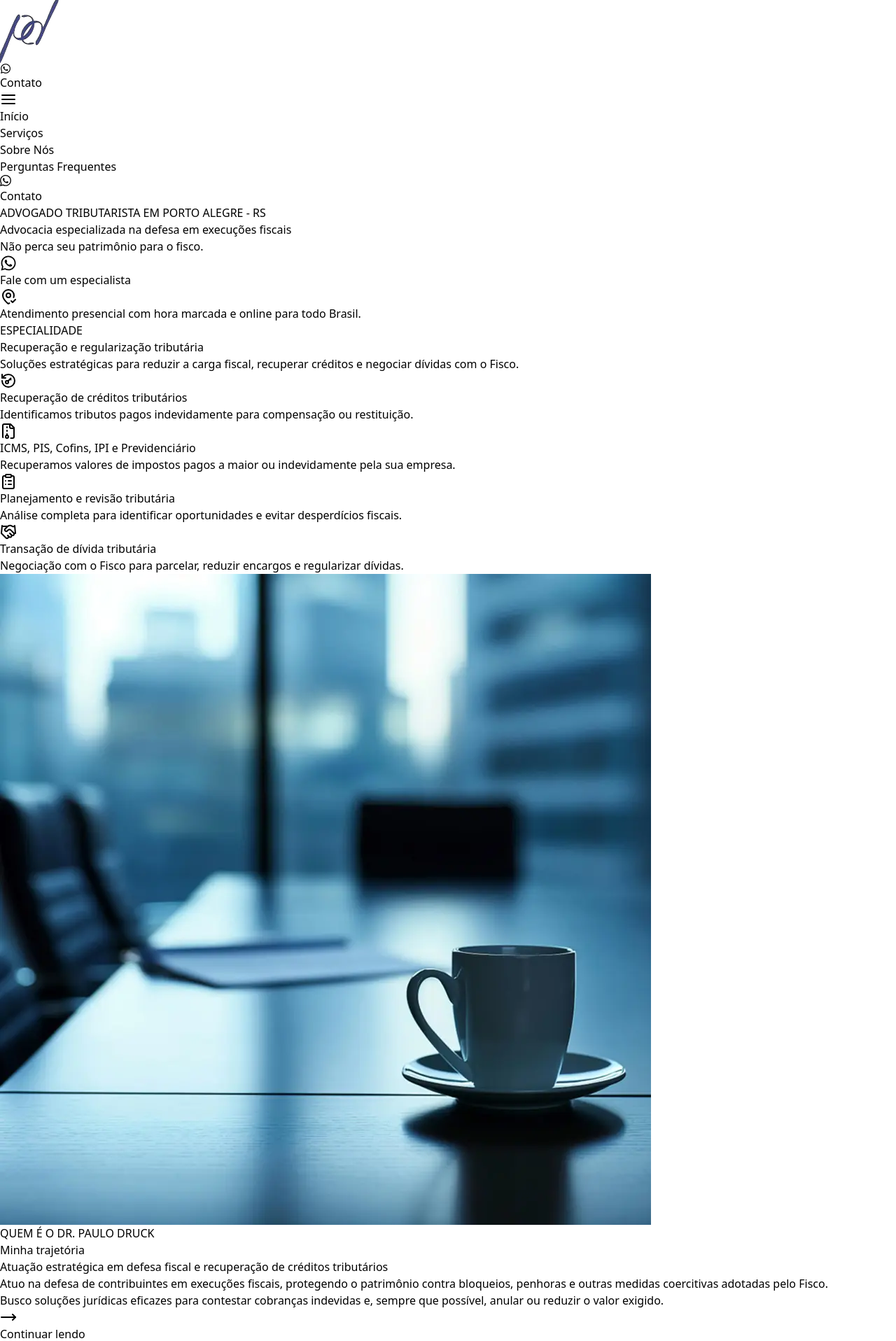
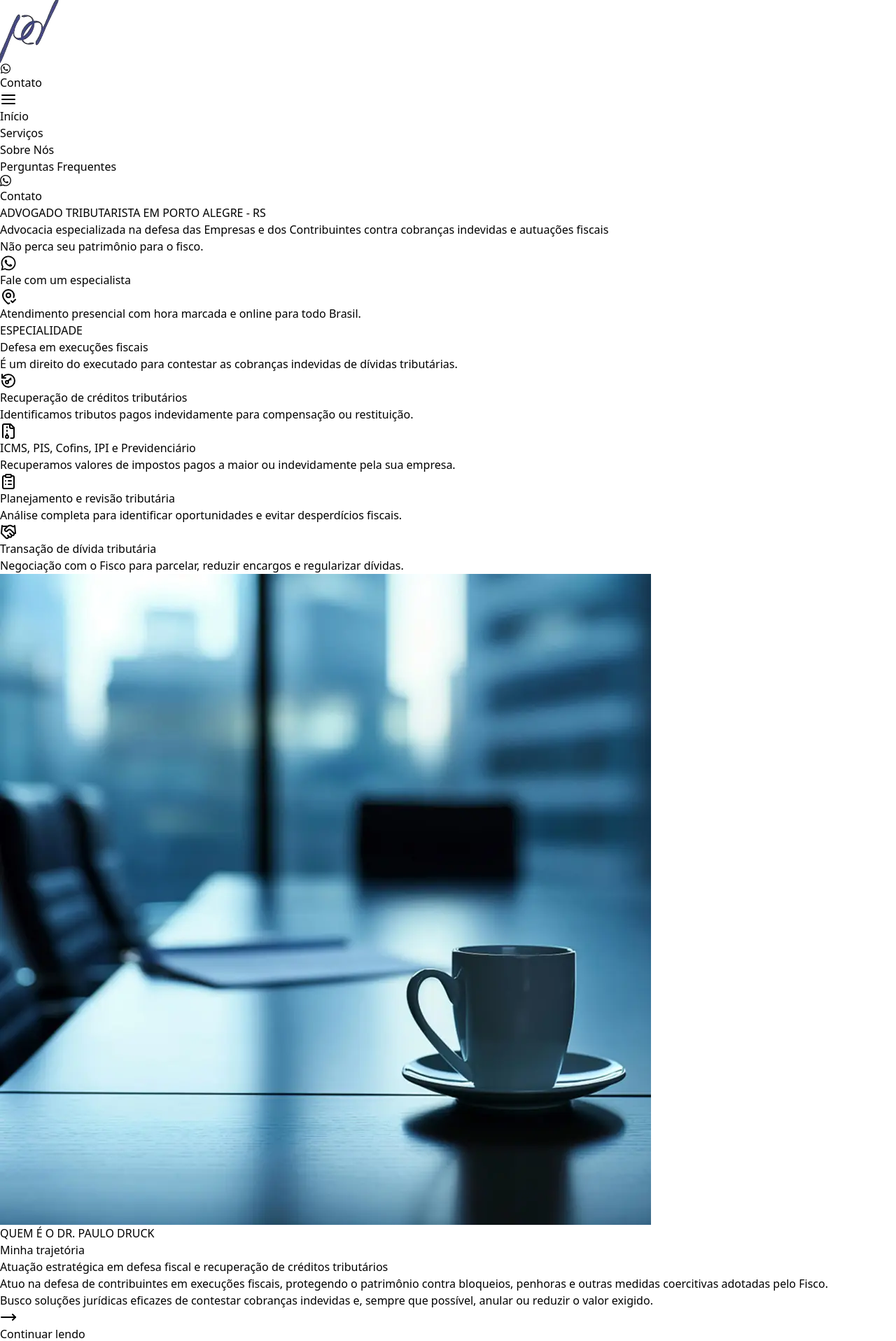
Before and after one commit to Paper-Street-Softwares/LP-Paulo-Druck, a React (Vite) app: page / in a window 1280 px wide. Shown: the top 1916 px of the page at 70% size. Built offline with nearby package versions, Linux system fonts and the light colour scheme; a web font is replaced by a local one.

Commit message:
fix: Insere copys

```diff
--- a/src/content/content.jsx
+++ b/src/content/content.jsx
@@ -127,8 +127,9 @@ const content = {
       miniTag: "ADVOGADO TRIBUTARISTA EM PORTO ALEGRE - RS",
       title: (
         <h1 className="mb-[16px]">
-          Advocacia especializada na defesa
-          <span className="text-primary"> em execuções fiscais</span>
+          Advocacia especializada na defesa das Empresas e dos Contribuintes
+          contra cobranças indevidas
+          <span className="text-primary"> e autuações fiscais</span>
         </h1>
       ),
       subtitle: "Não perca seu patrimônio para o fisco.",
@@ -184,9 +185,9 @@ const content = {
     },
     features: {
       miniTag: "ESPECIALIDADE",
-      title: "Recuperação e regularização tributária",
+      title: "Defesa em execuções fiscais",
       subtitle:
-        "Soluções estratégicas para reduzir a carga fiscal, recuperar créditos e negociar dívidas com o Fisco.",
+        "É um direito do executado para contestar as cobranças indevidas de dívidas tributárias.",
       imgFeatures: imgFeatures,
       imgDivisor: imgDivisor,
       card1: {
@@ -340,8 +341,9 @@ const content = {
       },
       card5: {
         img: featuresImg4,
-        title: "A_Definir",
-        subtitle: "A_Definir",
+        title: "Soluções Jurídicas para Dívidas Rurais no Agronegócio",
+        subtitle:
+          "Renegociação e regularização de débitos rurais com foco em preservar a atividade e o patrimônio do produtor.",
         description: (
           <div>
             A_Definir
@@ -416,8 +418,8 @@ const content = {
           patrimônio contra bloqueios, penhoras e outras medidas coercitivas
           adotadas pelo Fisco.
           <br />
-          Busco soluções jurídicas eficazes para contestar cobranças indevidas
-          e, sempre que possível, anular ou reduzir o valor exigido.
+          Busco soluções jurídicas eficazes de contestar cobranças indevidas e,
+          sempre que possível, anular ou reduzir o valor exigido.
         </div>
       ),
       buttonModalLabelAbout: "Continuar lendo",
@@ -428,8 +430,8 @@ const content = {
           adotadas pelo Fisco.
           <br />
           <br />
-          Busco soluções jurídicas eficazes para contestar cobranças indevidas
-          e, sempre que possível, anular ou reduzir o valor exigido.
+          Busco soluções jurídicas eficazes de contestar cobranças indevidas e,
+          sempre que possível, anular ou reduzir o valor exigido.
           <br />
           <br />
           Também trabalho com a recuperação de créditos tributários, analisando
```
